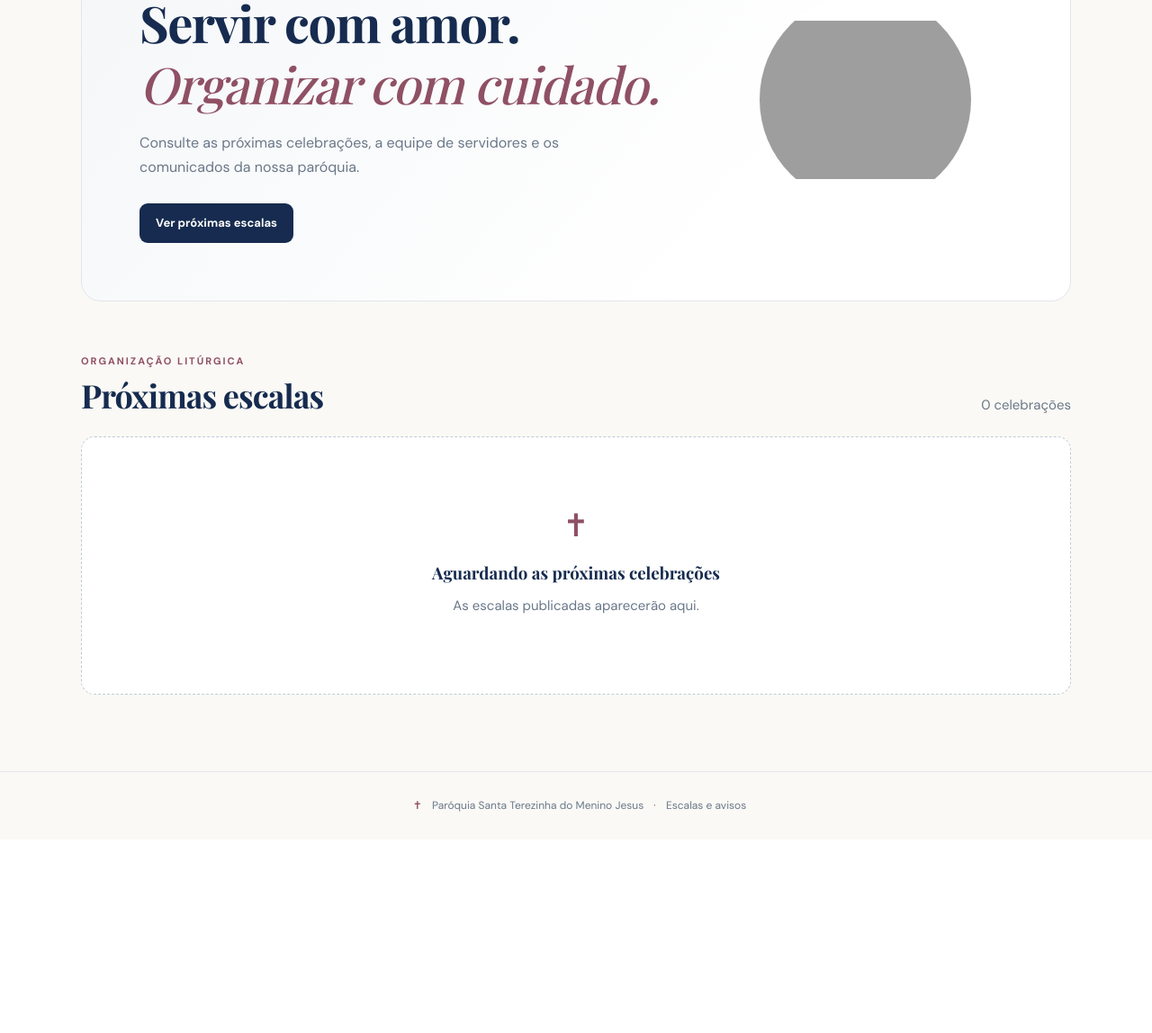
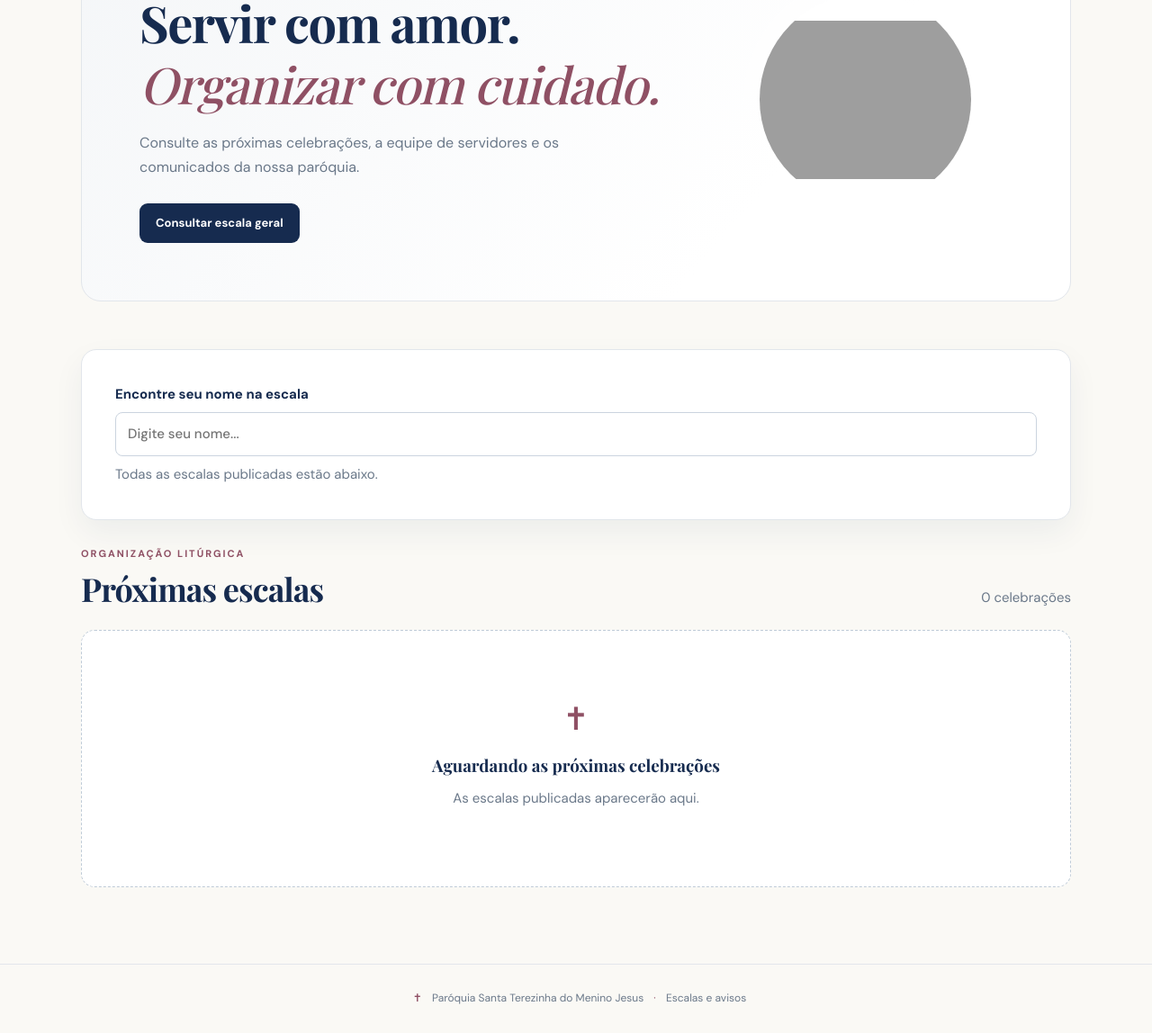
Before and after one commit to nicollas-ar/escala-santa-terezinha, a Flask app: template templates/index.html in a window 1280 px wide. Shown: the part 236-1384 px from the top of the page at 90% size. Before the commit the page ends 1138 px from the top, so only its background shows below. Run offline with Flask 3, Linux system fonts and the light colour scheme; the template is opened without the code that fills it, so the values that code supplies are empty; some libraries are stand-ins or nearby versions; some web fonts are replaced; grey boxes are pictures that could not be loaded.

Commit message:
Simplificar acesso público e cadastro sem login de servidores

```diff
--- a/templates/index.html
+++ b/templates/index.html
@@ -4,15 +4,43 @@
   <div class="hero-texto"><span class="eyebrow">Paróquia Santa Terezinha do Menino Jesus</span>
     <h1>Servir com amor.<br><em>Organizar com cuidado.</em></h1>
     <p>Consulte as próximas celebrações, a equipe de servidores e os comunicados da nossa paróquia.</p>
-    <a href="#escalas" class="btn btn-principal">Ver próximas escalas</a>
+    <a href="#escalas" class="btn btn-principal">Consultar escala geral</a>
   </div>
   <div class="hero-simbolo"><img src="{{ url_for('static',filename='img/logo.svg') }}" alt="Emblema da paróquia"></div>
 </section>
 {% include "_avisos.html" %}
 <section class="secao" id="escalas">
+  <div class="form-card" style="margin-bottom:24px">
+    <label for="buscar-servidor" style="display:block;font-weight:700;color:#162b4f;margin-bottom:8px">Encontre seu nome na escala</label>
+    <input id="buscar-servidor" type="search" placeholder="Digite seu nome..." autocomplete="off" aria-describedby="resultado-busca">
+    <p id="resultado-busca" class="texto-suave" role="status" style="margin:8px 0 0">Todas as escalas publicadas estão abaixo.</p>
+  </div>
   <div class="titulo-secao"><div><span class="eyebrow">Organização litúrgica</span><h2>Próximas escalas</h2></div><span class="subtitulo">{{ missas|length }} celebrações</span></div>
   {% if missas %}<div class="grade-escalas">
     {% for m in missas %}{% include "_missa.html" %}{% endfor %}
   </div>{% else %}<div class="estado-vazio"><span>✝</span><h3>Aguardando as próximas celebrações</h3><p>As escalas publicadas aparecerão aqui.</p></div>{% endif %}
 </section>
+{% block scripts %}
+<script>
+document.addEventListener('DOMContentLoaded', function () {
+  const campo = document.getElementById('buscar-servidor');
+  const resultado = document.getElementById('resultado-busca');
+  const cards = Array.from(document.querySelectorAll('#escalas .celebracao'));
+  const normalizar = s => s.normalize('NFD').replace(/[\u0300-\u036f]/g, '').toLowerCase().trim();
+  campo.addEventListener('input', function () {
+    const termo = normalizar(campo.value);
+    let encontradas = 0;
+    cards.forEach(card => {
+      const nomes = Array.from(card.querySelectorAll('.equipe-lista li strong'));
+      const combina = !termo || nomes.some(nome => normalizar(nome.textContent).includes(termo));
+      card.hidden = !combina;
+      if (combina) encontradas++;
+    });
+    resultado.textContent = !termo ? 'Todas as escalas publicadas estão abaixo.' :
+      encontradas ? encontradas + ' celebração(ões) encontrada(s) com esse nome.' :
+      'Nenhuma escala publicada encontrada com esse nome.';
+  });
+});
+</script>
 {% endblock %}
+{% endblock %}
```
